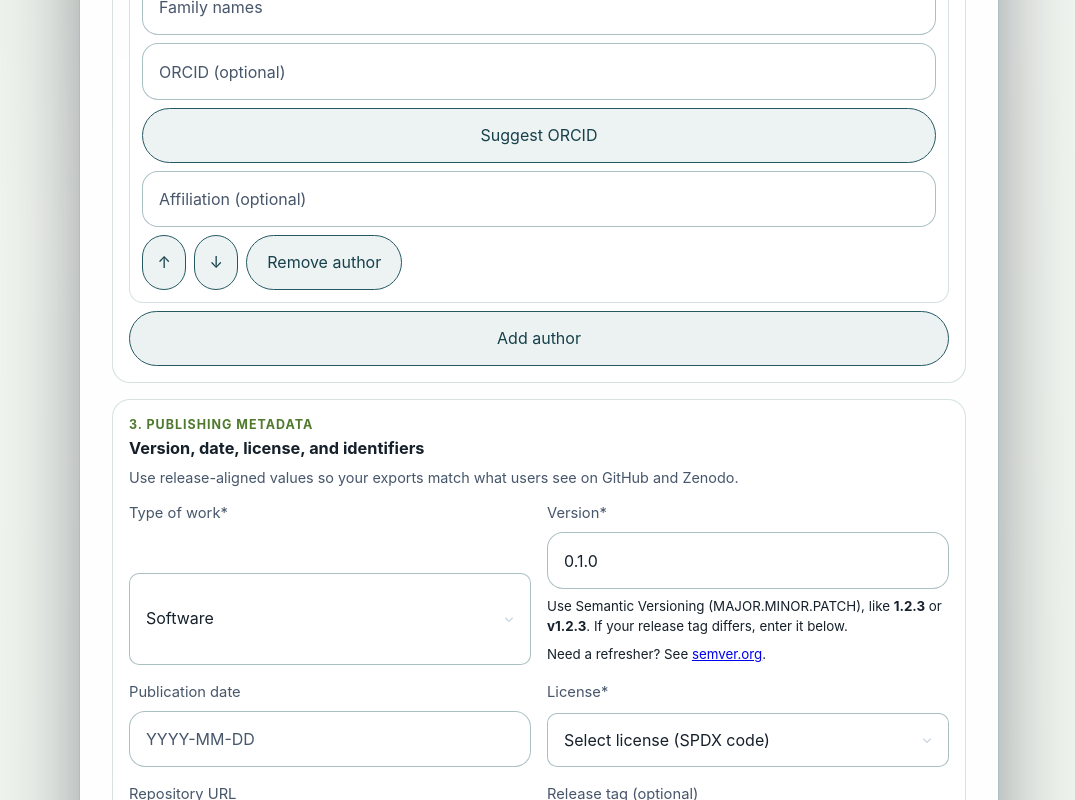
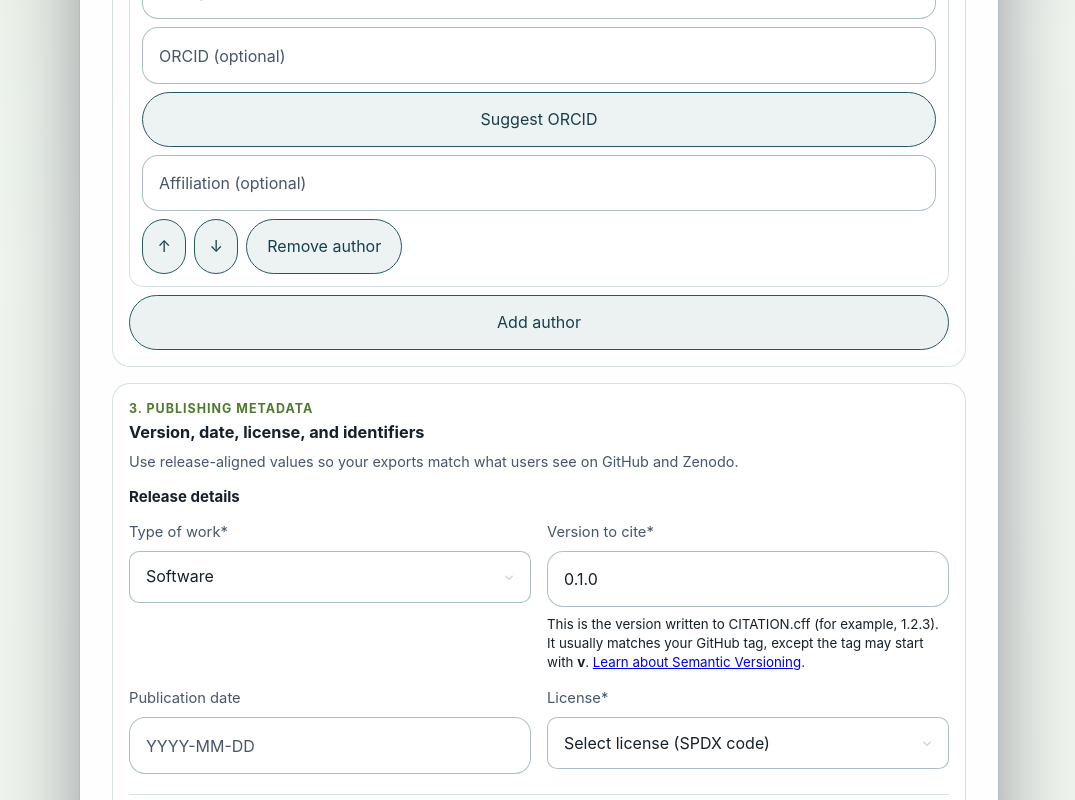
Before and after one commit to Imageomics/OpenCite, a React (Vite) app: page / in a window 1280 px wide. Shown: the part 2000-2800 px from the top of the page, without its empty margins (101-1176 px from the left). Built offline with nearby package versions, Linux system fonts and the light colour scheme.

Commit message:
feat: update MetadataForm layout and improve release tag handling in styles and tests

```diff
--- a/src/components/MetadataForm.jsx
+++ b/src/components/MetadataForm.jsx
@@ -219,7 +219,10 @@ export function MetadataForm({
           <h3 id="section-publishing-title">Version, date, license, and identifiers</h3>
           <p className="section-lede">Use release-aligned values so your exports match what users see on GitHub and Zenodo.</p>
         </header>
-        <div className="section-grid">
+        <div className="publishing-groups">
+          <div className="metadata-group" role="group" aria-labelledby="release-details-title">
+            <h4 id="release-details-title">Release details</h4>
+            <div className="metadata-fields">
               <label className={shouldShowFieldError('typeOfWork') ? 'field-error' : ''}>
                 <span>Type of work*</span>
                 <select
@@ -251,7 +254,7 @@ export function MetadataForm({
               )}
 
               <label className={shouldShowFieldError('version') ? 'field-error' : ''}>
-            <span>Version*</span>
+                <span>Version to cite*</span>
                 <input
                   className={shouldShowFieldError('version') ? 'input-error' : ''}
                   name="version"
@@ -260,12 +263,10 @@ export function MetadataForm({
                   placeholder="e.g. v1.2.3 or 1.2.3"
                   aria-invalid={Boolean(shouldShowFieldError('version'))}
                 />
-            <small>Use Semantic Versioning (MAJOR.MINOR.PATCH), like <strong>1.2.3</strong> or <strong>v1.2.3</strong>. If your release tag differs, enter it below.</small>
                 <small>
-              Need a refresher? See
+                  This is the version written to CITATION.cff (for example, 1.2.3). It usually matches your GitHub tag, except the tag may start with <strong>v</strong>.
                   {' '}
-              <a href="https://semver.org/" target="_blank" rel="noreferrer">semver.org</a>
-              .
+                  <a href="https://semver.org/" target="_blank" rel="noreferrer">Learn about Semantic Versioning</a>.
                 </small>
                 {(hasTouchedField('version') || importedMetadataAvailable) && errors.version ? <small className="error-text">{errors.version}</small> : null}
               </label>
@@ -301,7 +302,12 @@ export function MetadataForm({
                 </select>
                 {(hasTouchedField('license') || importedMetadataAvailable) && errors.license ? <small className="error-text">{errors.license}</small> : null}
               </label>
+            </div>
+          </div>
 
+          <div className="metadata-group" role="group" aria-labelledby="repository-release-title">
+            <h4 id="repository-release-title">Repository and release</h4>
+            <div className="metadata-fields">
               <label>
                 <span>Repository URL</span>
                 <input
@@ -313,17 +319,17 @@ export function MetadataForm({
               </label>
 
               <label>
-            <span>Release tag (optional)</span>
+                <span>GitHub release tag</span>
                 <input
                   name="releaseTag"
                   value={form.releaseTag ?? ''}
                   onChange={updateField}
                   placeholder="e.g. v1.2.3"
                 />
-            <small>Use the exact GitHub tag, including any leading v. The default is v followed by the version. Changing the version updates the default tag and clears the commit hash; changing the tag clears the commit hash.</small>
+                <small>This is the exact Git tag on GitHub (for example, v1.2.3). It creates the release link in CITATION.cff; leave the suggested tag unless your GitHub tag is different.</small>
                 {form.releaseTag && form.version && !releaseTagMatchesVersion(form.version, form.releaseTag) && (
                   <small className="release-tag-warning" role="status">
-                Release tag "{form.releaseTag}" differs from version "{form.version}". CITATION.cff keeps the version and uses this tag for GitHub release links.
+                    The GitHub tag "{form.releaseTag}" does not match the cited version "{form.version}". The citation keeps the version above and links to this tag.
                   </small>
                 )}
               </label>
@@ -336,9 +342,14 @@ export function MetadataForm({
                   onChange={updateField}
                   placeholder="Full commit hash tagged with this version"
                 />
-            <small>Used for the commit identifier in CITATION.cff. Filled in automatically when the GitHub import finds a release tag matching the version; update it on release.</small>
+                <small>Used in the CITATION.cff release commit link. Filled in automatically when import finds a matching release.</small>
               </label>
+            </div>
+          </div>
 
+          <div className="metadata-group" role="group" aria-labelledby="identifiers-title">
+            <h4 id="identifiers-title">Identifiers and keywords</h4>
+            <div className="metadata-fields">
               <label>
                 <span>DOI (version-agnostic, from Zenodo)</span>
                 <input name="doi" value={form.doi} onChange={updateField} placeholder="10.0000/zenodo.example.doi" />
@@ -353,6 +364,8 @@ export function MetadataForm({
                   placeholder="open science, metadata, citation"
                 />
               </label>
+            </div>
+          </div>
         </div>
       </section>
 
--- a/src/styles.css
+++ b/src/styles.css
@@ -632,10 +632,36 @@ h1 {
   color: var(--status-warning-text);
 }
 
-.section-grid {
+.publishing-groups {
+  display: grid;
+  gap: 20px;
+}
+
+.metadata-group {
+  display: grid;
+  gap: 12px;
+}
+
+.metadata-group + .metadata-group {
+  padding-top: 16px;
+  border-top: 1px solid var(--border-soft);
+}
+
+.metadata-group h4 {
+  margin: 0;
+  color: var(--text-primary);
+  font-size: 0.94rem;
+}
+
+.metadata-fields {
   display: grid;
   grid-template-columns: repeat(2, minmax(0, 1fr));
+  align-items: start;
   gap: 16px;
+}
+
+.metadata-fields small {
+  line-height: 1.4;
 }
 
 .required-note {
@@ -646,6 +672,7 @@ h1 {
 
 label {
   display: grid;
+  align-content: start;
   gap: 8px;
 }
 
@@ -929,7 +956,7 @@ pre {
     grid-template-columns: 1fr;
   }
 
-  .section-grid {
+  .metadata-fields {
     grid-template-columns: 1fr;
   }
 }
```
Also changed, not shown: 1 other file (tests, documents, lock files or other folders). Lines whose indentation alone changed are shown as unchanged.
